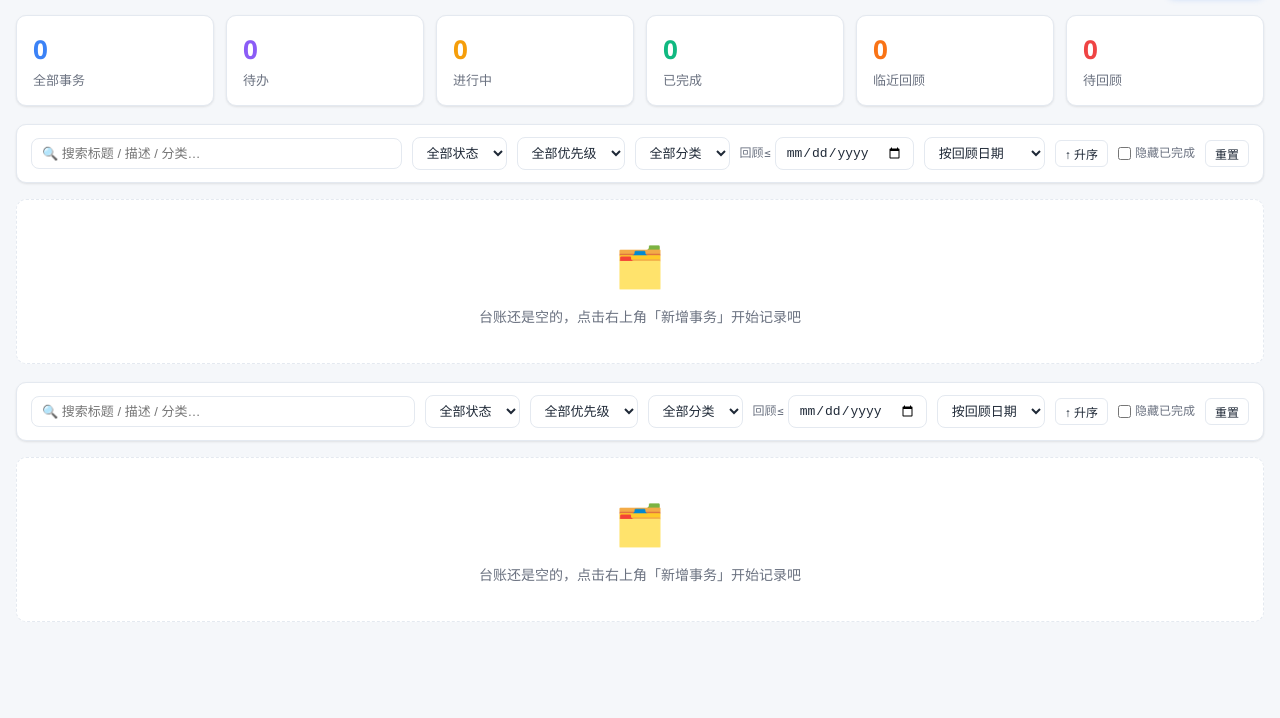
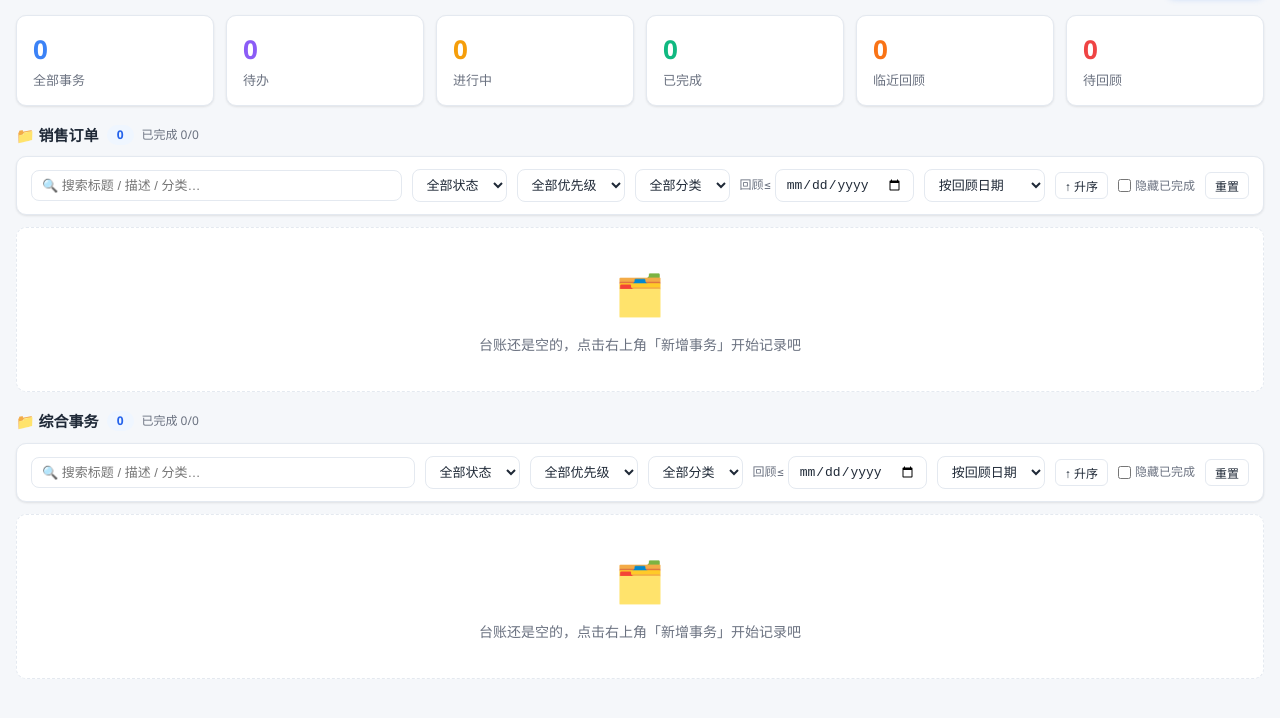
Before and after one commit to Sid-fgp/Project-Management-Agent, a website: page index.html in a window 1280 px wide. Shown: the part 60-778 px from the top of the page. Drawn offline with Linux system fonts and the light colour scheme; no server answers.

Commit message:
将销售订单/综合事务工具栏移到各自表格标题下方

```diff
--- a/index.html
+++ b/index.html
@@ -62,7 +62,8 @@
 
   /* ===== 分组与表格 ===== */
   .group-block{margin-bottom:18px}
-  .group-header{display:flex;align-items:center;gap:8px;margin-bottom:8px;font-weight:600;font-size:15px}
+  .group-body .toolbar{margin:10px 0 12px}
+  .group-header{display:flex;align-items:center;gap:8px;margin-bottom:0;font-weight:600;font-size:15px}
   .group-header .count{background:var(--primary-light);color:var(--primary-dark);border-radius:99px;padding:1px 10px;font-size:12px;font-weight:600}
   .group-header .gdone{color:var(--muted);font-size:12px;font-weight:400}
   .task-table{width:100%;border-collapse:collapse;background:var(--card);border:1px solid var(--border);border-radius:var(--radius);overflow:hidden;box-shadow:var(--shadow)}
@@ -250,9 +251,20 @@
   <!-- 统计卡片（点击可筛选） -->
   <div class="stats" id="stats"></div>
 
-  <!-- 台账列表：销售订单 -->
+  <!-- 台账列表 -->
   <div id="ledger">
     <div class="group-block">
+      <div class="group-body" id="body-sales"></div>
+    </div>
+
+    <div class="group-block">
+      <div class="group-body" id="body-general"></div>
+    </div>
+  </div>
+</div>
+
+<!-- 工具栏池：由 render() 插入到各表格标题下方 -->
+<div id="toolbarPool" style="display:none">
   <div class="toolbar" id="toolbar-sales">
     <input type="text" id="fSearch-sales" placeholder="🔍 搜索标题 / 描述 / 分类…" oninput="render()">
     <select id="fStatus-sales" onchange="render()">
@@ -270,11 +282,6 @@
     <label style="display:flex;align-items:center;gap:4px;cursor:pointer"><input type="checkbox" id="fHideDone-sales" onchange="render()">隐藏已完成</label>
     <button class="btn btn-outline btn-sm" onclick="resetFilters('sales')">重置</button>
   </div>
-      <div class="group-body" id="body-sales"></div>
-    </div>
-
-    <!-- 台账列表：综合事务 -->
-    <div class="group-block">
   <div class="toolbar" id="toolbar-general">
     <input type="text" id="fSearch-general" placeholder="🔍 搜索标题 / 描述 / 分类…" oninput="render()">
     <select id="fStatus-general" onchange="render()">
@@ -291,9 +298,6 @@
     <button class="btn btn-outline btn-sm" id="btnSortDir-general" onclick="toggleSortDir('general')" title="切换升序/降序">↑ 升序</button>
     <label style="display:flex;align-items:center;gap:4px;cursor:pointer"><input type="checkbox" id="fHideDone-general" onchange="render()">隐藏已完成</label>
     <button class="btn btn-outline btn-sm" onclick="resetFilters('general')">重置</button>
-      </div>
-      <div class="group-body" id="body-general"></div>
-    </div>
   </div>
 </div>
 
@@ -717,11 +721,16 @@ function render(){
     const fsEl=document.getElementById('fSort-'+key); if(fsEl)fsEl.value=state.sortKey;
     const list=sortTasks(tasks.filter(t=>t.category===name && matchFilters(t,key)), key);
     const box=document.getElementById('body-'+key);
+    const toolbar=document.getElementById('toolbar-'+key);
     if(!list.length){
-      box.innerHTML=`<div class="empty" style="padding:36px 20px"><div class="icon">🗂️</div>${tasks.length?'没有符合筛选条件的事务':'台账还是空的，点击右上角「新增事务」开始记录吧'}</div>`;
+      box.innerHTML=`<div class="group-header">📁 ${esc(name)} <span class="count">0</span><span class="gdone">已完成 0/0</span></div>`;
+      if(toolbar)box.appendChild(toolbar);
+      box.innerHTML+=`<div class="empty" style="padding:36px 20px"><div class="icon">🗂️</div>${tasks.length?'没有符合筛选条件的事务':'台账还是空的，点击右上角「新增事务」开始记录吧'}</div>`;
     }else{
       const done=list.filter(t=>t.status==='done').length;
-      box.innerHTML=`<div class="group-header">📁 ${esc(name)} <span class="count">${list.length}</span><span class="gdone">已完成 ${done}/${list.length}</span></div><table class="task-table">${tableHead(name,key)}<tbody>${list.map(t=>rowHTML(t,name)).join('')}</tbody></table>`;
+      box.innerHTML=`<div class="group-header">📁 ${esc(name)} <span class="count">${list.length}</span><span class="gdone">已完成 ${done}/${list.length}</span></div>`;
+      if(toolbar)box.appendChild(toolbar);
+      box.innerHTML+=`<table class="task-table">${tableHead(name,key)}<tbody>${list.map(t=>rowHTML(t,name)).join('')}</tbody></table>`;
     }
   });
 
```
Lines whose indentation alone changed are shown as unchanged.
